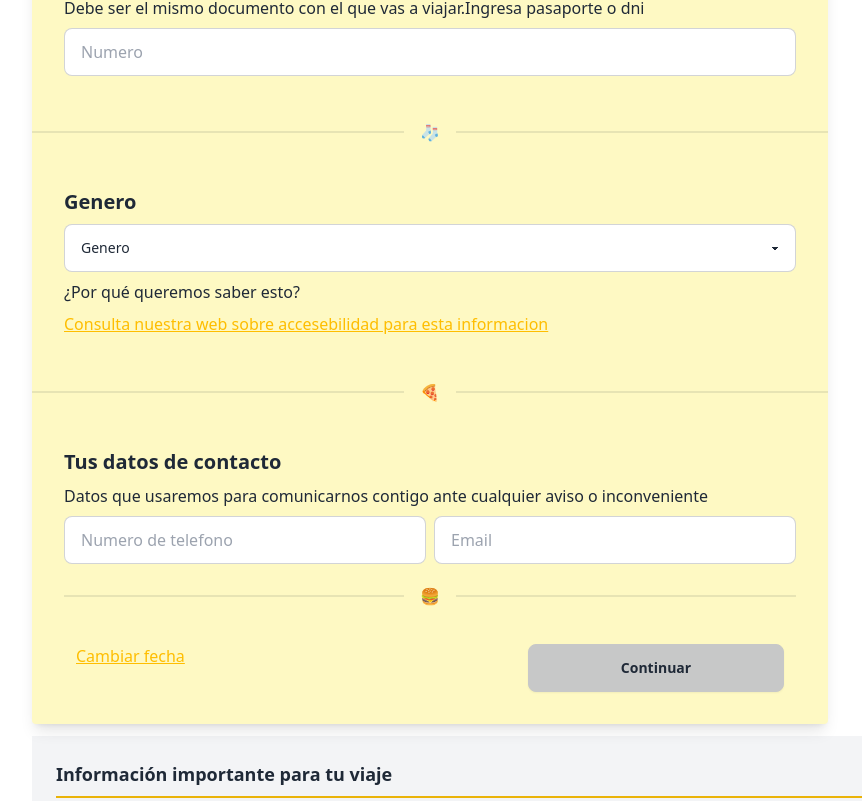
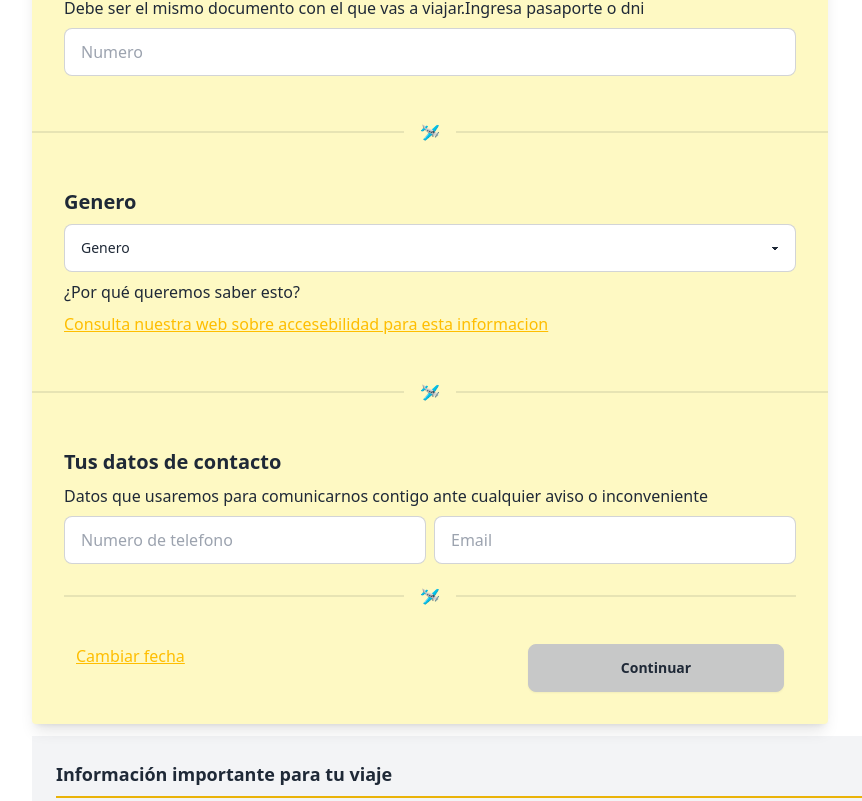
Before and after one commit to Juanivene/Proyecyo-FB, a React (Vite) app: page /pay in a window 1280 px wide. Shown: the part 596-1397 px from the top of the page, without its empty margins (8-870 px from the left). Built offline with nearby package versions, Linux system fonts and the light colour scheme; no server answers.

Commit message:
Cambio los emojis de los divider de formDataClient

```diff
--- a/src/Components/Pay/FormDataClient.jsx
+++ b/src/Components/Pay/FormDataClient.jsx
@@ -251,7 +251,7 @@ const FormDataClient = (props) => {
           register={register}
         />
       </div>
-      <div className="divider">🧦</div>
+      <div className="divider">🛩</div>
       <div className="card-body">
         <h2 className="card-title text-xl font-bold text-gray-800">Genero</h2>
         <select
@@ -276,7 +276,7 @@ const FormDataClient = (props) => {
           Consulta nuestra web sobre accesebilidad para esta informacion
         </a>
       </div>
-      <div className="divider">🍕</div>
+      <div className="divider">🛩</div>
       <div className="card-body">
         <h2 className="card-title text-xl font-bold text-gray-800">
           Tus datos de contacto
@@ -324,7 +324,7 @@ const FormDataClient = (props) => {
             />
           </Grid>
         </Grid>
-        <div className="divider">🍔</div>
+        <div className="divider">🛩</div>
         <div className="flex justify-center md:justify-between px-3 pt-4">
           <Link to="/" className="link link-warning hidden md:block">
             Cambiar fecha
```
